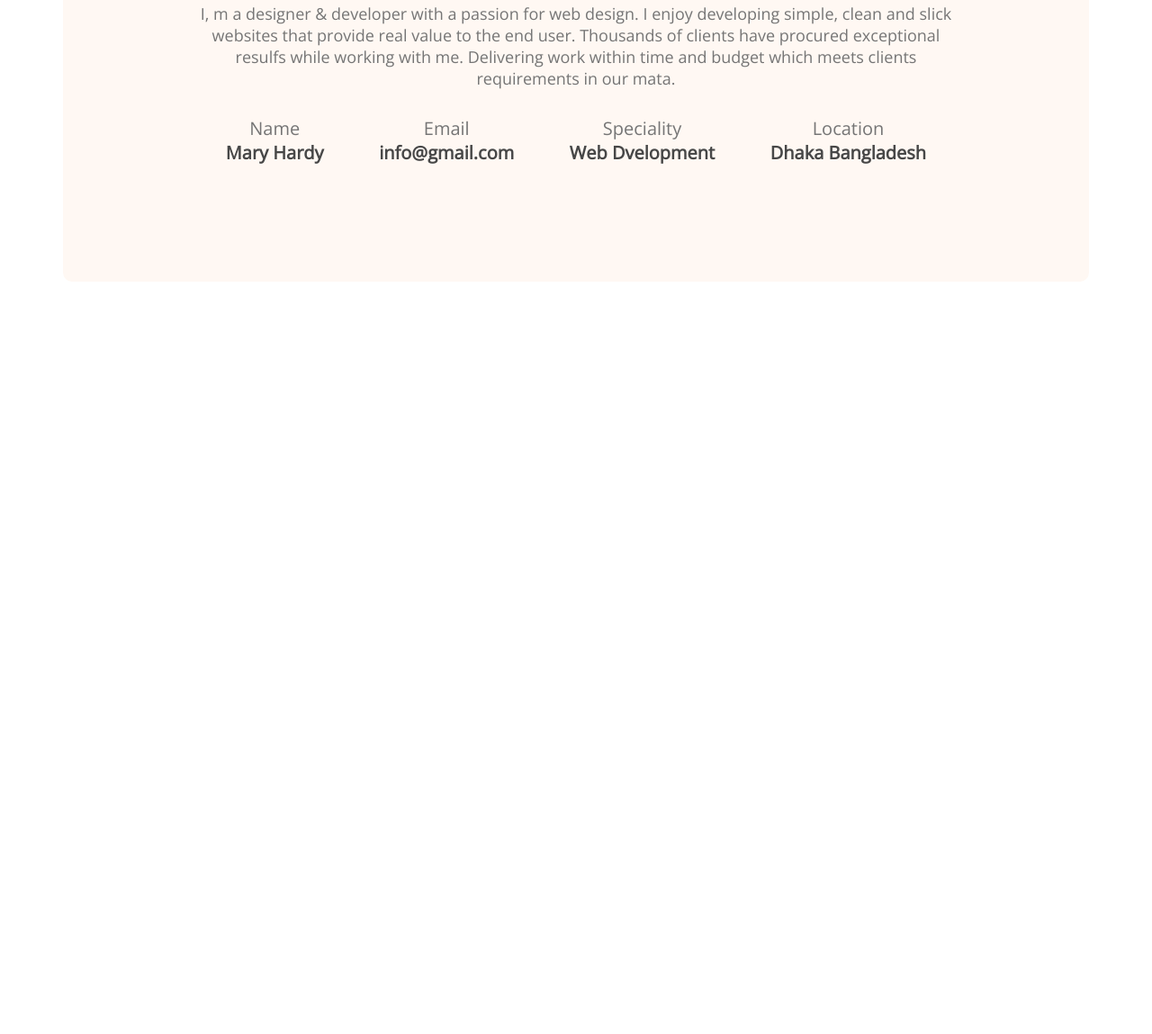
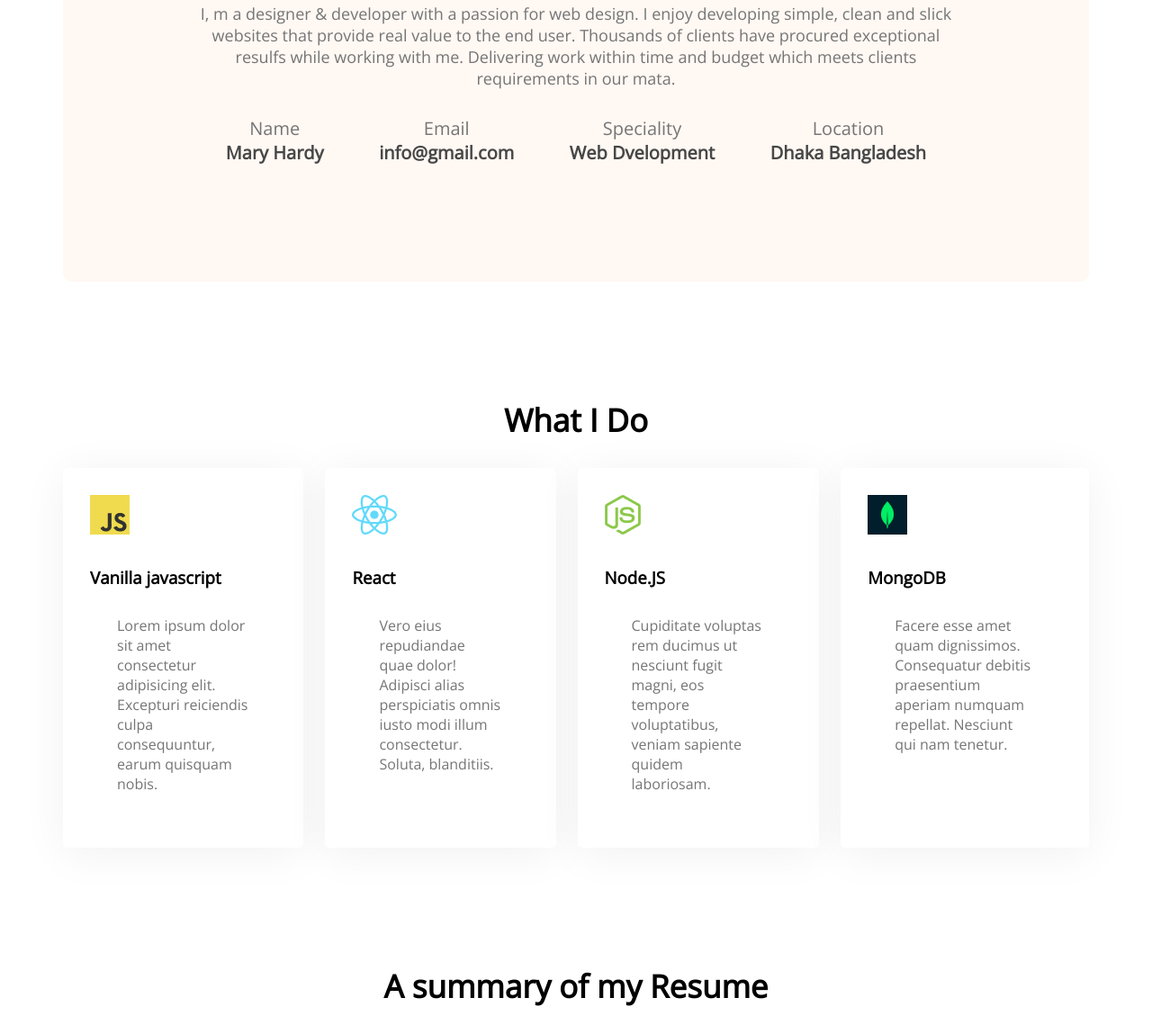
Before and after one commit to Fahmida-Ahmed/developer-portfolio, a plain HTML site: page index.html in a window 1280 px wide. Shown: the part 1183-2332 px from the top of the page at 90% size. Before the commit the page ends 1496 px from the top, so only its background shows below. Drawn offline with nearby package versions, Linux system fonts and the light colour scheme.

Commit message:
added skills content

```diff
--- a/index.html
+++ b/index.html
@@ -55,7 +55,37 @@
 
             </div>
         </section>
+        <!-- what i do -->
+        <section class="what-i-do">
+            <h3 class="section-title">What I Do</h3>
+        </section>
+        <div class="skill-container">
+            <div class="skill">
+                <img src="images/icons/js.png" alt="">
+                <p class="skill-title"><h3>Vanilla javascript</h3></p>
+                <p class="skill-description">Lorem ipsum dolor sit amet consectetur adipisicing elit. Excepturi reiciendis culpa consequuntur, earum quisquam nobis.</p>
+            </div>
+            <div class="skill">
+                <img src="images/icons/react.png" alt="">
+                <p class="skill-title"><h3>React</h3></p>
+                <p class="skill-description">Vero eius repudiandae quae dolor! Adipisci alias perspiciatis omnis iusto modi illum consectetur. Soluta, blanditiis.</p>
+            </div>
+            <div class="skill">
+                <img src="images/icons/nodejs.png" alt="">
+                <p class="skill-title"><h3>Node.JS</h3></p>
+                <p class="skill-description">Cupiditate voluptas rem ducimus ut nesciunt fugit magni, eos tempore voluptatibus, veniam sapiente quidem laboriosam.</p>
+            </div>
+            <div class="skill">
+                <img src="images/icons/mongo.png" alt="">
+                <p class="skill-title"><h3>MongoDB</h3></p>
+                <p class="skill-description">Facere esse amet quam dignissimos. Consequatur debitis praesentium aperiam numquam repellat. Nesciunt qui nam tenetur.</p>
+            </div>
+        </div>
+        <!-- resume -->
+        <section>
+            <h3 class="section-title">A summary of my Resume</h3>
 
+        </section>
     </main>
     <footer>
 
--- a/styles/portfolio.CSS
+++ b/styles/portfolio.CSS
@@ -72,9 +72,12 @@ main{
     max-width: 1140px;
     margin:0 auto;
 }
+section{
+    margin-top: 130px;
+}
 /* about section styles */
 .about{
-    margin-top: 130px;
+
 background-color:  #FFF8F3;
 border-radius: 10px;
 padding: 130px 150px;
@@ -83,7 +86,7 @@ text-align: center;
 
 }
 .section-title{
-
+   text-align: center;
     margin-bottom: 30px;
     font-weight: 700;
 font-size: 35px;
@@ -112,3 +115,29 @@ font-size: 20px;
 color: #474747;
 
 }
+/* what i do styles */
+.what-i-do{
+    margin-top: 130px;
+}
+.skill-container{
+    display: flex;
+    gap: 24px;
+}
+.skill{
+    background: #FFFFFF;
+    box-shadow: 0px 6px 50px rgba(0, 0, 0, 0.06);
+    border-radius: 5px;
+    padding: 30px;
+}
+.skill-title{
+    font-weight: 400;
+font-size: 16px;
+margin-top: 30px;
+margin-bottom: 20px;
+}
+.skill-description{
+    color: #757575;
+    margin:30px;
+
+
+}
```
